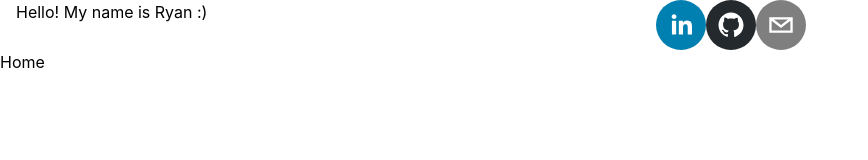
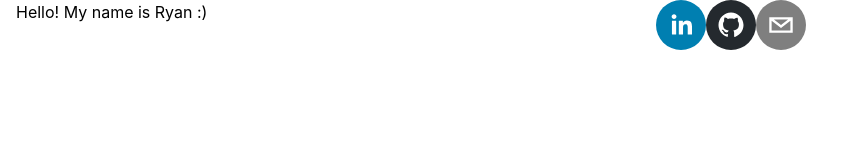
Before and after one commit to minocys/ryan-leung.com, a Next.js app: page / in a window 1280 px wide. Shown: the top 160 px of the page, without its empty margins (0-868 px from the left). Built offline with nearby package versions, Linux system fonts and the light colour scheme.

Commit message:
remove footer

```diff
--- a/pages/index.tsx
+++ b/pages/index.tsx
@@ -22,12 +22,6 @@ const Home: NextPage = () => {
           <Mail />
         </Container>
       </main>
-
-      <footer>
-        <a href="/" target="_blank" rel="noopener noreferrer">
-          Home
-        </a>
-      </footer>
     </div>
   );
 };
```
